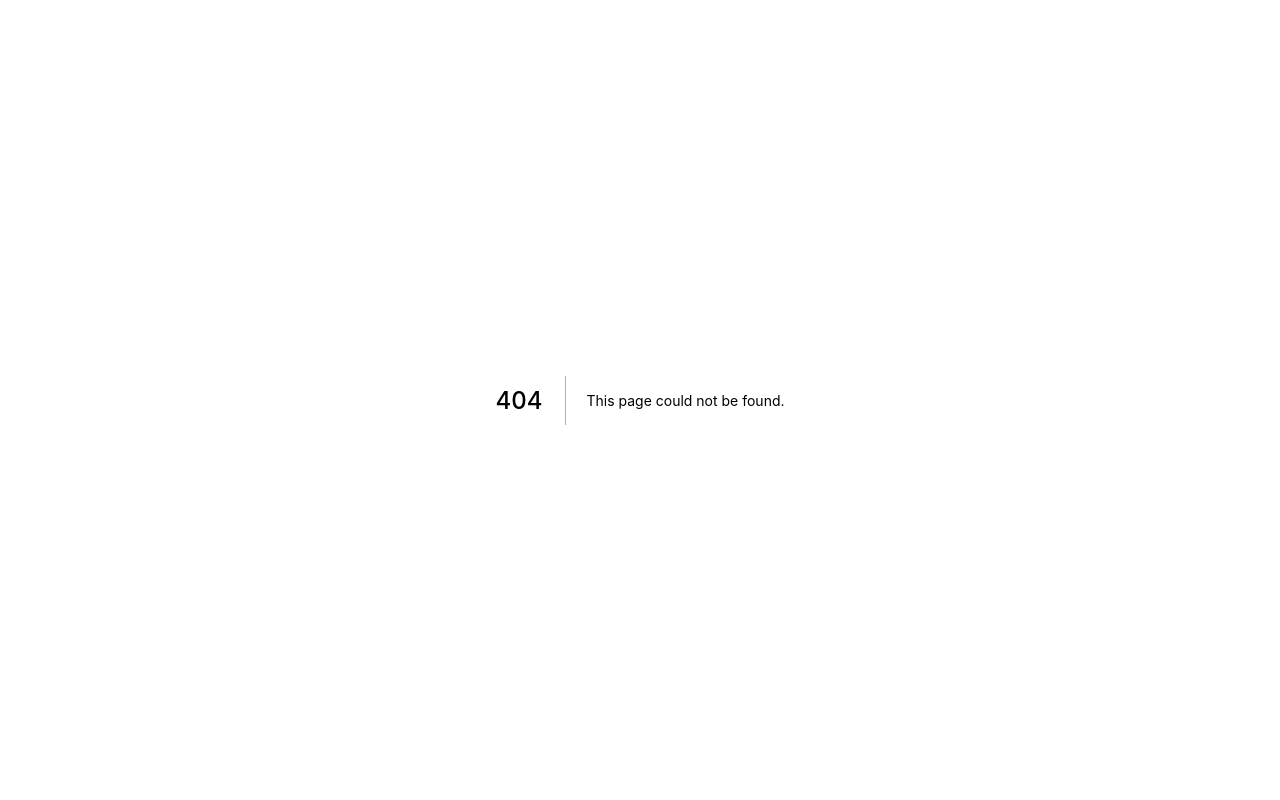
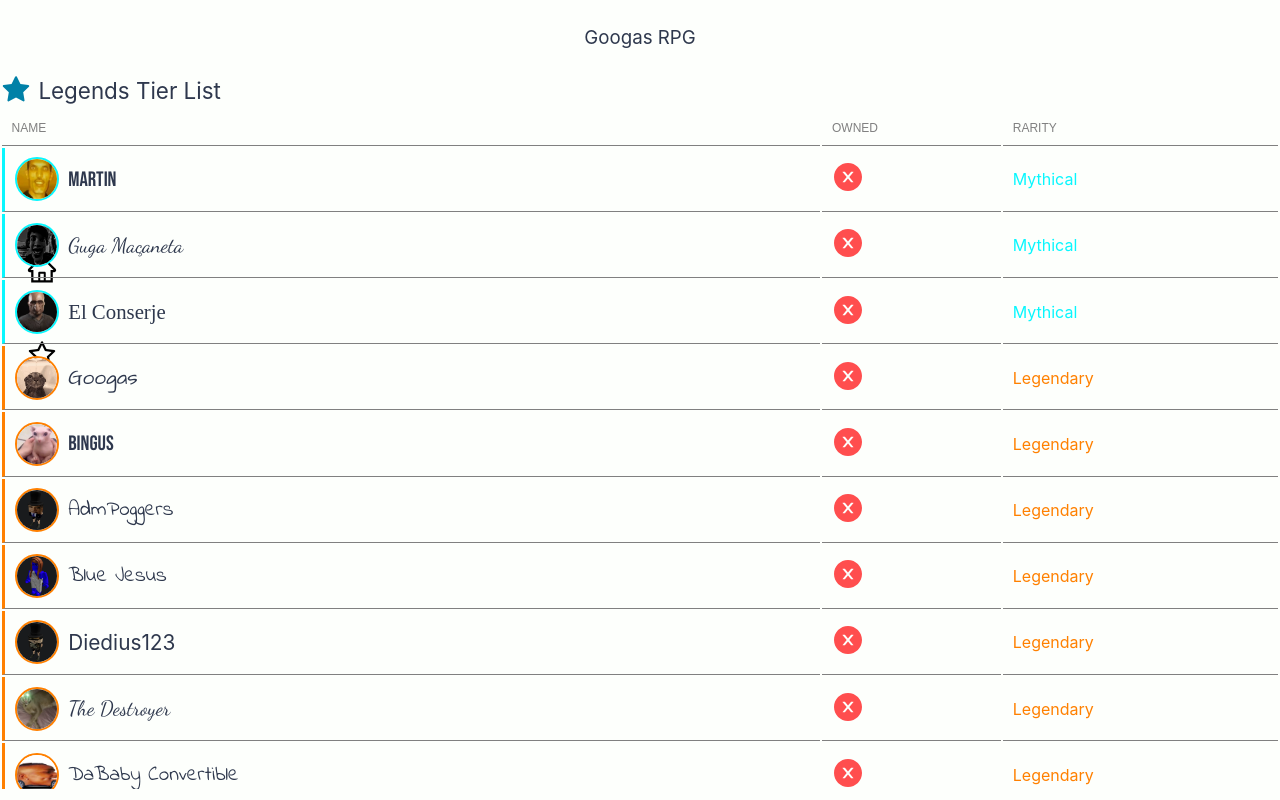
Before and after one commit to gustavo-zsilva/googas-rpg, a Next.js app: page /legends in a window 1280 px wide. Before the commit this address had no page. Built offline with nearby package versions, Linux system fonts and the light colour scheme; a web font is replaced by a local one.

Commit message:
Added Legends List Page

```diff
--- /dev/null
+++ b/src/components/LegendsList.tsx
@@ -0,0 +1,65 @@
+import Image from 'next/image';
+
+import { useLegends } from '../contexts/LegendsContext';
+
+import { AiFillCheckCircle, AiFillCloseCircle } from 'react-icons/ai';
+
+import styles from '../styles/components/LegendsList.module.css';
+
+export function LegendsList() {
+
+    const { legends, rarityScheme, ownedLegends } = useLegends();
+
+    return (
+        <div className={styles.legendsListContainer}>
+
+            <table>
+                <thead>
+                    <tr>
+                        <th>Name</th>
+                        <th>Owned</th>
+                        <th>Rarity</th>
+                    </tr>
+                </thead>
+
+
+                <tbody>
+                    { legends.map(legend => {
+                        return (
+                            <tr key={legend.name}>
+                                <td
+                                    className={styles.legendName}
+                                    style={{ borderLeft: `3px solid ${rarityScheme[legend.rarity]}` }}
+                                >
+                                    <div style={{ border: `2px solid ${rarityScheme[legend.rarity]}` }}>
+                                        <Image
+                                            width={40}
+                                            height={40}
+                                            src={legend.imageUrl}
+                                            alt={legend.name}
+                                            objectFit="cover"
+                                        />
+                                    </div>
+                                    <strong style={{ fontFamily: legend.font }}>{legend.name}</strong>
+                                </td>
+                                <td>{ownedLegends.includes(legend.name) ? (
+                                    <AiFillCheckCircle color="#02e902" size={32} />
+                                ) : (
+                                    <AiFillCloseCircle color="#ff4e4e" size={32} />
+                                )}</td>
+                                <td
+                                    className={styles.legendRarity}
+                                    style={{ color: rarityScheme[legend.rarity] }}
+                                >
+                                    {legend.rarity}
+                                </td>
+                            </tr>
+                        );
+                    }) }
+                </tbody>
+
+
+            </table>
+        </div>
+    );
+}
--- a/src/components/Tabs.tsx
+++ b/src/components/Tabs.tsx
@@ -1,3 +1,5 @@
+import { useEffect, useState } from 'react';
+
 import Link from 'next/link';
 
 import { AiOutlineStar, AiFillStar, AiOutlineHome, AiFillHome } from 'react-icons/ai';
@@ -5,17 +7,51 @@ import { AiOutlineStar, AiFillStar, AiOutlineHome, AiFillHome } from 'react-icon
 import styles from '../styles/components/Tabs.module.css';
 
 export function Tabs() {
+    const [activeTab, setActiveTab] = useState('home');
+
+    function changeTab(tab: string) {
+        sessionStorage.setItem('activeTab', tab);
+        setActiveTab(tab);
+    }
+
+    useEffect(() => {
+        const sessionActiveTab = sessionStorage.getItem('activeTab');
+        setActiveTab(sessionActiveTab);
+    }, [])
+
     return (
         <div className={styles.tabsContainer}>
             <Link href="/">
-                <button>
-                    <AiOutlineHome size={32} />
+                <button
+                    onClick={() => changeTab('home')}
+                    style={{ borderLeft: activeTab === 'home' ? '6px solid var(--primary)' : '' }}
+                >
+                    { activeTab === 'home'
+                    ? (
+                        <div>
+                            <AiFillHome size={32} color="var(--primary)" />
+                            <span>Home</span>
+                        </div>
+                    ) : (
+                        <AiOutlineHome size={32} />
+                    ) }
                 </button>
             </Link>
 
             <Link href="/legends">
-                <button>
-                    <AiOutlineStar size={32} />
+                <button
+                    onClick={() => changeTab('legends')}
+                    style={{ borderLeft: activeTab === 'legends' ? '6px solid var(--primary)' : '' }}
+                >
+                    { activeTab === 'legends'
+                    ? (
+                        <div>
+                            <AiFillStar size={32} color="var(--primary)" />
+                            <span>Legends</span>
+                        </div>
+                    ) : (
+                        <AiOutlineStar size={32} />
+                    ) }
                 </button>
             </Link>
         </div>
--- a/src/contexts/LegendsContext.tsx
+++ b/src/contexts/LegendsContext.tsx
@@ -1,4 +1,4 @@
-import { createContext, ReactNode, useState, useEffect } from "react";
+import { createContext, ReactNode, useState, useEffect, useContext } from "react";
 import localForage from 'localforage';
 
 export const LegendsContext = createContext({} as LegendsContextProps);
@@ -26,7 +26,8 @@ interface LegendsContextProps {
     spins: number;
     isRevealing: boolean;
     legend: Legend | null;
-    legendsHistory: any[];
+    legendsHistory: Legend[];
+    ownedLegends: string[];
     handleSpin: () => void;
     handleDiscardLegend: () => void;
     handleAddLegend: () => void;
@@ -45,6 +46,7 @@ export function LegendsProvider({ children }: LegendsProviderProps) {
     const [legend, setLegend] = useState(null);
     const [legendsHistory, setLegendsHistory] = useState([]);
     const [luckySpins, setLuckySpins] = useState(0);
+    const [ownedLegends, setOwnedLegends] = useState([]);
 
     let isLuckySpin = false;
 
@@ -106,7 +108,6 @@ export function LegendsProvider({ children }: LegendsProviderProps) {
         let savedLegends: Legend[];
         let savedSpins: number;
         let legendsImport;
-        let legends: Legend[];
 
         try {
             connectToDB();
@@ -143,6 +144,11 @@ export function LegendsProvider({ children }: LegendsProviderProps) {
         updateInfoToStorage();
     }, [legendsHistory, spins])
 
+    useEffect(() => {
+        const ownedLegendsName = legendsHistory.map(({ name }) => name);
+        setOwnedLegends(ownedLegendsName);
+    }, [legendsHistory])
+
     function handleSpin() {
 
         if (spins <= 0) return;
@@ -168,6 +174,10 @@ export function LegendsProvider({ children }: LegendsProviderProps) {
     }
 
     function handleAddLegend() {
+        if (!ownedLegends.includes(legend.name)) {
+            setOwnedLegends([...ownedLegends, legend.name]);
+        }
+
         setIsRevealing(false);
         setLegendsHistory([legend, ...legendsHistory]);
         setLegend(null);
@@ -185,6 +195,7 @@ export function LegendsProvider({ children }: LegendsProviderProps) {
                 isRevealing,
                 legend,
                 legendsHistory,
+                ownedLegends,
                 rarityScheme,
                 handleSpin,
                 handleDiscardLegend,
@@ -196,3 +207,7 @@ export function LegendsProvider({ children }: LegendsProviderProps) {
         </LegendsContext.Provider>
     );
 }
+
+export const useLegends = () => {
+    return useContext(LegendsContext);
+}
--- a/src/legends.json
+++ b/src/legends.json
@@ -2,7 +2,7 @@
     {
         "name": "Martin",
         "rarity": "mythical",
-        "imageUrl": "./images/martin.png",
+        "imageUrl": "/images/martin.png",
         "font": "Bebas Neue",
         "description": "",
         "url": null
@@ -10,7 +10,7 @@
     {
         "name": "Guga Maçaneta",
         "rarity": "mythical",
-        "imageUrl": "./images/guga_macaneta.png",
+        "imageUrl": "/images/guga_macaneta.png",
         "font": "Dancing Script",
         "description": "",
         "url": null
@@ -18,7 +18,7 @@
     {
         "name": "El Conserje",
         "rarity": "mythical",
-        "imageUrl": "./images/el_conserje.png",
+        "imageUrl": "/images/el_conserje.png",
         "font": "New Tegomin",
         "description": "",
         "url": null
@@ -26,7 +26,7 @@
     {
         "name": "Googas",
         "rarity": "legendary",
-        "imageUrl": "./images/googas.png",
+        "imageUrl": "/images/googas.png",
         "font": "Architects Daughter",
         "description": "",
         "url": "https://floppa.fandom.com/wiki/The_Real_Googas"
@@ -34,7 +34,7 @@
     {
         "name": "Bingus",
         "rarity": "legendary",
-        "imageUrl": "./images/bingus.png",
+        "imageUrl": "/images/bingus.png",
         "font": "Bebas Neue",
         "description": "",
         "url": "https://floppa.fandom.com/wiki/Bingus"
@@ -42,7 +42,7 @@
     {
         "name": "AdmPoggers",
         "rarity": "legendary",
-        "imageUrl": "./images/adm_poggers.png",
+        "imageUrl": "/images/adm_poggers.png",
         "font": "Indie Flower",
         "description": "",
         "url": "https://www.roblox.com/users/2268073812/profile"
@@ -50,7 +50,7 @@
     {
         "name": "Blue Jesus",
         "rarity": "legendary",
-        "imageUrl": "./images/blue_jesus.png",
+        "imageUrl": "/images/blue_jesus.png",
         "font": "Indie Flower",
         "description": "",
         "url": "https://www.roblox.com/users/197125692/profile"
@@ -58,7 +58,7 @@
     {
         "name": "Diedius123",
         "rarity": "legendary",
-        "imageUrl": "./images/diedius123.png",
+        "imageUrl": "/images/diedius123.png",
         "font": "",
         "description": "",
         "url": "https://www.roblox.com/users/197125692/profile"
@@ -66,7 +66,7 @@
     {
         "name": "The Destroyer",
         "rarity": "legendary",
-        "imageUrl": "./images/the_destroyer.png",
+        "imageUrl": "/images/the_destroyer.png",
         "font": "Dancing Script",
         "description": "",
         "url": "https://floppa.fandom.com/wiki/The_Destroyer"
@@ -74,7 +74,7 @@
     {
         "name": "DaBaby Convertible",
         "rarity": "legendary",
-        "imageUrl": "./images/dababy_convertible.png",
+        "imageUrl": "/images/dababy_convertible.png",
         "font": "Indie Flower",
         "description": "",
         "url": "https://www.roblox.com/games/6541412379/LAPS-Dababy-Car-Driving-3D"
@@ -82,7 +82,7 @@
     {
         "name": "Duda",
         "rarity": "legendary",
-        "imageUrl": "./images/duda.png",
+        "imageUrl": "/images/duda.png",
         "font": "",
         "description": "",
         "url": null
@@ -90,7 +90,7 @@
     {
         "name": "Cazumggbr",
         "rarity": "epic",
-        "imageUrl": "./images/cazumggbr.png",
+        "imageUrl": "/images/cazumggbr.png",
         "font": "Indie Flower",
         "description": "",
         "url": "https://www.roblox.com/users/62853383/profile"
@@ -98,7 +98,7 @@
     {
         "name": "VitorGamerV3",
         "rarity": "epic",
-        "imageUrl": "./images/vitorgamerv3.png",
+        "imageUrl": "/images/vitorgamerv3.png",
         "font": "",
         "description": "",
         "url": "https://www.roblox.com/users/64158079/profile"
@@ -106,7 +106,7 @@
     {
         "name": "Big Floppa",
         "rarity": "epic",
-        "imageUrl": "./images/big_floppa.png",
+        "imageUrl": "/images/big_floppa.png",
         "font": "Chenla",
         "description": "",
         "url": "https://floppa.fandom.com/wiki/Big_Floppa"
@@ -114,7 +114,7 @@
     {
         "name": "Fake Googas",
         "rarity": "epic",
-        "imageUrl": "./images/fake_googas.png",
+        "imageUrl": "/images/fake_googas.png",
         "font": "Dancing Script",
         "description": "",
         "url": "https://floppa.fandom.com/wiki/Googas"
@@ -122,7 +122,7 @@
     {
         "name": "Sogga",
         "rarity": "epic",
-        "imageUrl": "./images/sogga.png",
+        "imageUrl": "/images/sogga.png",
         "font": "Indie Flower",
         "description": "",
         "url": "https://floppa.fandom.com/wiki/Sogga"
@@ -130,7 +130,7 @@
     {
         "name": "Zabloing",
         "rarity": "epic",
-        "imageUrl": "./images/zabloing.png",
+        "imageUrl": "/images/zabloing.png",
         "font": "New Tegomin",
         "description": "",
         "url": "https://floppa.fandom.com/wiki/Zabloing"
@@ -138,7 +138,7 @@
     {
         "name": "Dudão",
         "rarity": "epic",
-        "imageUrl": "./images/dudao.png",
+        "imageUrl": "/images/dudao.png",
         "font": "",
         "description": "",
         "url": null
@@ -146,7 +146,7 @@
     {
         "name": "Pingus",
         "rarity": "rare",
-        "imageUrl": "./images/pingus.png",
+        "imageUrl": "/images/pingus.png",
         "font": "",
         "description": "",
         "url": "https://floppa.fandom.com/wiki/Pingus"
@@ -154,7 +154,7 @@
     {
         "name": "Juan",
         "rarity": "rare",
-        "imageUrl": "./images/juan.png",
+        "imageUrl": "/images/juan.png",
         "font": "",
         "description": "",
         "url": "https://floppa.fandom.com/wiki/Juan"
@@ -162,7 +162,7 @@
     {
         "name": "Moliammo",
         "rarity": "rare",
-        "imageUrl": "./images/moliammo.png",
+        "imageUrl": "/images/moliammo.png",
         "font": "",
         "description": "",
         "url": null
@@ -170,7 +170,7 @@
     {
         "name": "iatedosma503",
         "rarity": "rare",
-        "imageUrl": "./images/iatedosma.png",
+        "imageUrl": "/images/iatedosma.png",
         "font": "",
         "description": "",
         "url": "https://www.roblox.com/users/527075815/profile"
@@ -178,7 +178,7 @@
     {
         "name": "DaBaby",
         "rarity": "rare",
-        "imageUrl": "./images/dababy.png",
+        "imageUrl": "/images/dababy.png",
         "font": "",
         "description": "",
         "url": null
@@ -186,7 +186,7 @@
     {
         "name": "Amogus",
         "rarity": "rare",
-        "imageUrl": "./images/amogus.png",
+        "imageUrl": "/images/amogus.png",
         "font": "",
         "description": "",
         "url": "https://youtu.be/5DlROhT8NgU?t=3"
@@ -194,7 +194,7 @@
     {
         "name": "Fleppa",
         "rarity": "common",
-        "imageUrl": "./images/fleppa.png",
+        "imageUrl": "/images/fleppa.png",
         "font": "",
         "description": "",
         "url": "https://floppa.fandom.com/wiki/Fleppa"
@@ -202,7 +202,7 @@
     {
         "name": "Choppa Floppa",
         "rarity": "common",
-        "imageUrl": "./images/choppa_floppa.png",
+        "imageUrl": "/images/choppa_floppa.png",
         "font": "",
         "description": "",
         "url": "https://floppa.fandom.com/wiki/Choppa_Floppa"
@@ -210,7 +210,7 @@
     {
         "name": "Flopammed Al Googas",
         "rarity": "common",
-        "imageUrl": "./images/flopammed_al_googas.png",
+        "imageUrl": "/images/flopammed_al_googas.png",
         "font": "",
         "description": "",
         "url": "https://floppa.fandom.com/wiki/Flopammed_Al-Googas"
@@ -218,7 +218,7 @@
     {
         "name": "Lil Floppa",
         "rarity": "common",
-        "imageUrl": "./images/lil_floppa.png",
+        "imageUrl": "/images/lil_floppa.png",
         "font": "",
         "description": "",
         "url": "https://floppa.fandom.com/wiki/Lil_Floppa"
@@ -226,7 +226,7 @@
     {
         "name": "Selwyn McSoggers",
         "rarity": "common",
-        "imageUrl": "./images/selwyn_mcsoggers.png",
+        "imageUrl": "/images/selwyn_mcsoggers.png",
         "font": "",
         "description": "",
         "url": "https://floppa.fandom.com/wiki/Selwyn_Mcsoggers"
@@ -234,7 +234,7 @@
     {
         "name": "Sleepy Shloopa",
         "rarity": "common",
-        "imageUrl": "./images/sleepy_shloopa.png",
+        "imageUrl": "/images/sleepy_shloopa.png",
         "font": "",
         "description": "",
         "url": "https://floppa.fandom.com/wiki/Sleepy_Shloopa"
@@ -242,7 +242,7 @@
     {
         "name": "Baweley Sogga",
         "rarity": "common",
-        "imageUrl": "./images/baweley_sogga.png",
+        "imageUrl": "/images/baweley_sogga.png",
         "font": "",
         "description": "",
         "url": "https://floppa.fandom.com/wiki/Baweley"
@@ -250,7 +250,7 @@
     {
         "name": "Mahmoud Flobdul",
         "rarity": "common",
-        "imageUrl": "./images/mahmoud_flobdul.png",
+        "imageUrl": "/images/mahmoud_flobdul.png",
         "font": "",
         "description": "",
         "url": "https://floppa.fandom.com/wiki/Mahmoud_Flobdul"
@@ -258,7 +258,7 @@
     {
         "name": "Bobba",
         "rarity": "common",
-        "imageUrl": "./images/bobba.png",
+        "imageUrl": "/images/bobba.png",
         "font": "",
         "description": "",
         "url": "https://floppa.fandom.com/wiki/Bobba"
--- /dev/null
+++ b/src/pages/legends.tsx
@@ -0,0 +1,25 @@
+import Head from 'next/head';
+import { Layout } from '../components/Layout';
+import { LegendsList } from '../components/LegendsList';
+
+import { AiFillStar } from 'react-icons/ai';
+
+import styles from '../styles/pages/Legends.module.css';
+
+export default function Legends() {
+    return (
+        <Layout>
+            <Head>
+                <title>Legends | Googas RPG</title>
+            </Head>
+
+            <div className={styles.legendsContainer}>
+                <h3>
+                    <AiFillStar size={32} color="var(--primary)" />
+                    <span>Legends Tier List</span>
+                </h3>
+                <LegendsList />
+            </div>
+        </Layout>
+    );
+}
--- a/src/styles/components/Layout.module.css
+++ b/src/styles/components/Layout.module.css
@@ -1,4 +1,5 @@
 .layoutContainer {
     max-width: 80rem;
+    max-height: 100vh;
     margin: 0 auto 2.6rem auto;
 }
--- /dev/null
+++ b/src/styles/components/LegendsList.module.css
@@ -0,0 +1,67 @@
+.legendsListContainer {
+    display: flex;
+    flex-direction: column;
+    overflow-y: scroll;
+    height: 100%;
+}
+
+.legendsListContainer::-webkit-scrollbar {
+    width: 4px;
+}
+
+.legendsListContainer::-webkit-scrollbar-track {
+    background: #f5f5f5;
+}
+
+.legendsListContainer::-webkit-scrollbar-thumb {
+    background: #c0c0c0;
+    width: 6px;
+}
+
+.legendsListContainer table {
+    width: 100%;
+    border-collapse: separate;
+    position: relative;
+}
+
+.legendsListContainer th,
+.legendsListContainer td {
+    padding: .6rem;
+    border-bottom: 1px solid gray;
+}
+
+.legendsListContainer th {
+    color: gray;
+    text-transform: uppercase;
+    font: 500 0.75rem Lexend, sans-serif;
+    text-align: left;
+
+    position: sticky;
+    top: 0;
+    background: var(--background);
+    z-index: 5;
+}
+
+.legendsListContainer .legendName {
+    display: flex;
+    align-items: center;
+}
+
+.legendsListContainer .legendName strong {
+    margin-left: .6rem;
+    font-weight: 400;
+    font-size: 1.3rem;
+}
+
+.legendsListContainer .legendName img {
+    border-radius: 50%;
+}
+
+.legendsListContainer .legendName div {
+    display: flex;
+    border-radius: 50%;
+}
+
+.legendsListContainer .legendRarity {
+    text-transform: capitalize;
+}
--- a/src/styles/components/Tabs.module.css
+++ b/src/styles/components/Tabs.module.css
@@ -10,10 +10,20 @@
 .tabsContainer button {
     border: 0;
     background: transparent;
-    border-left: 6px solid var(--primary);
     border-bottom-left-radius: 2px;
 
     padding: 1.6rem;
 
     cursor: pointer;
+    transition: .2s;
 }
+
+.tabsContainer button div {
+    display: flex;
+    align-items: center;
+    flex-direction: column;
+}
+
+.tabsContainer button div span {
+    color: var(--primary);
+}
--- /dev/null
+++ b/src/styles/pages/Legends.module.css
@@ -0,0 +1,16 @@
+.legendsContainer {
+    height: 85vh;
+}
+
+.legendsContainer h3 {
+    display: flex;
+    align-items: center;
+
+    font-weight: 400;
+    font-size: 1.4rem;
+    margin-bottom: .2rem;
+}
+
+.legendsContainer h3 span {
+    margin-left: .4rem;
+}
```
Also changed, not shown: src/components/LegendImage.tsx (+10 -1 lines).
